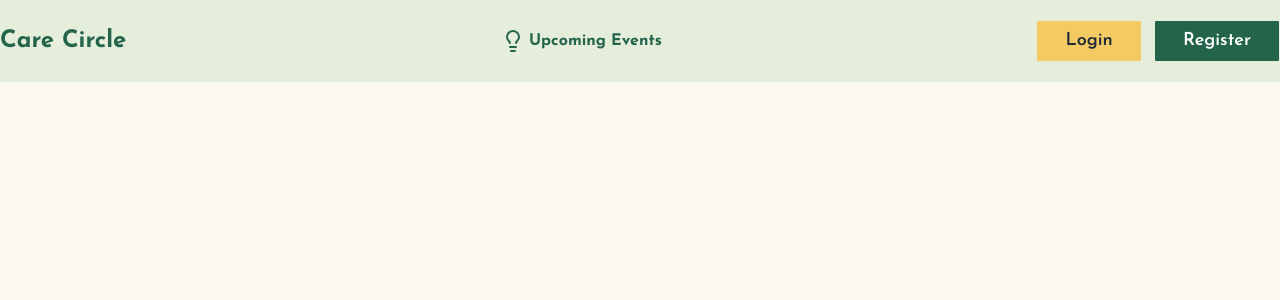
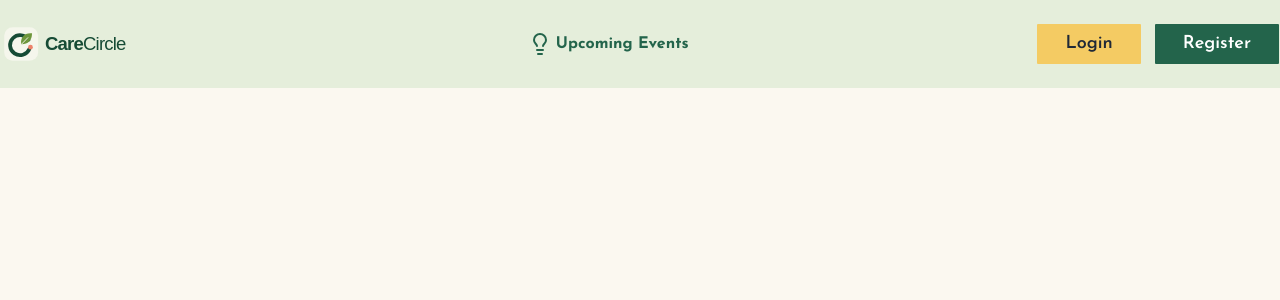
Before and after one commit to officialbondondatta/carecircle, a Next.js app: page / in a window 1280 px wide. Shown: the top 300 px of the page. Built offline with nearby package versions, Linux system fonts and the light colour scheme.

Commit message:
added logo and favicon

```diff
--- a/src/app/components/shared/Navbar.tsx
+++ b/src/app/components/shared/Navbar.tsx
@@ -1,13 +1,23 @@
 import AuthButtons from "@/components/auth/AuthButtons";
 import { Lightbulb } from "lucide-react";
+import Image from "next/image";
 import Link from "next/link";
 
 const Navbar = () => {
     return (
         <nav className="bg-carecircle-secondary">
-            <main className="max-w-7xl mx-auto py-5 flex justify-between items-center">
+            <main className="max-w-7xl mx-auto py-5 flex justify-between items-center px-2 lg:px-0">
                 <div>
-                    <h2 className="text-2xl font-bold text-carecircle-primary">Care Circle</h2>
+                    <Link href={"/"} className=" relative block h-12 w-45 text-2xl font-bold text-carecircle-primary">
+                        <Image
+                            src="/carecircle-logo.svg"
+                            alt="Care Circle Logo"
+                            fill
+                            sizes="180px"
+                            priority
+                            className="object-contain"
+                        />
+                    </Link>
                 </div>
                 <div>
                     <Link href={`/upcoming-events`} className="font-bold cursor-pointer text-carecircle-primary">
```
Also changed, not shown: public/carecircle-logo.svg (added), 1 other file (tests, documents, lock files or other folders).
